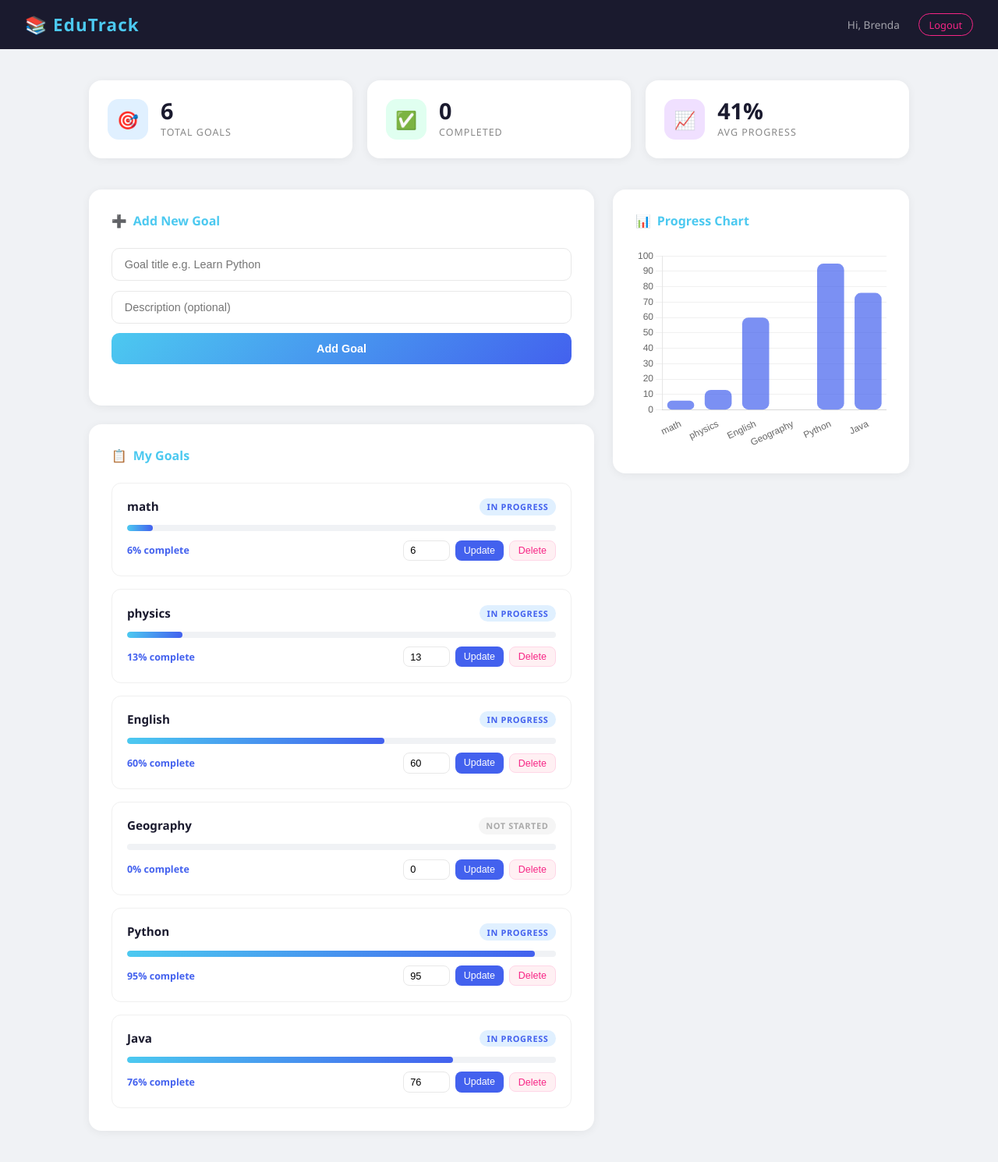
After one commit to iradukundabrenda/EduTrack, a Flask app: page /goals/ in a window 1280 px wide. The commit adds this page. Shown: the whole page at 78% size. Run offline with Flask 3, Linux system fonts and the light colour scheme; a user stored in the database is signed in.

Commit message:
deploy edutrack

```diff
--- a/app/__init__.py
+++ b/app/__init__.py
@@ -15,7 +15,7 @@ def create_app():
     from app.routes.goal_routes import goal_bp
 
     app.register_blueprint(main)
-    app.register_blueprint(goal_bp)
+    app.register_blueprint(goal_bp, url_prefix="/goals")
 
     login_manager = LoginManager()
     login_manager.login_view = 'main.login'  # <-- This must match Blueprint name + function
--- /dev/null
+++ b/app/templates/goals.html
@@ -0,0 +1,284 @@
+<!DOCTYPE html>
+<html lang="en">
+<head>
+  <meta charset="UTF-8" />
+  <meta name="viewport" content="width=device-width, initial-scale=1.0"/>
+  <title>EduTrack — Dashboard</title>
+  <script src="https://cdn.jsdelivr.net/npm/chart.js"></script>
+  <style>
+    * { box-sizing: border-box; margin: 0; padding: 0; }
+    body { font-family: 'Segoe UI', sans-serif; background: #f0f2f5; color: #1a1a2e; }
+
+    /* NAV */
+    nav {
+      background: #1a1a2e;
+      padding: 1rem 2rem;
+      display: flex;
+      justify-content: space-between;
+      align-items: center;
+    }
+    .nav-logo { color: #4cc9f0; font-size: 1.4rem; font-weight: 700; letter-spacing: 0.05em; }
+    .nav-user { color: rgba(255,255,255,0.6); font-size: 0.85rem; }
+    .nav-logout { color: #f72585; font-size: 0.8rem; text-decoration: none; margin-left: 1.5rem; border: 1px solid #f72585; padding: 0.3rem 0.8rem; border-radius: 20px; transition: all 0.2s; }
+    .nav-logout:hover { background: #f72585; color: white; }
+
+    /* LAYOUT */
+    .container { max-width: 1100px; margin: 0 auto; padding: 2.5rem 1.5rem; }
+
+    /* STATS ROW */
+    .stats { display: grid; grid-template-columns: repeat(3, 1fr); gap: 1.2rem; margin-bottom: 2.5rem; }
+    .stat-card {
+      background: white;
+      border-radius: 16px;
+      padding: 1.5rem;
+      display: flex;
+      align-items: center;
+      gap: 1rem;
+      box-shadow: 0 2px 12px rgba(0,0,0,0.06);
+    }
+    .stat-icon { width: 52px; height: 52px; border-radius: 14px; display: flex; align-items: center; justify-content: center; font-size: 1.4rem; flex-shrink: 0; }
+    .stat-icon.blue { background: #e0f0ff; }
+    .stat-icon.green { background: #e0fff0; }
+    .stat-icon.purple { background: #f0e0ff; }
+    .stat-num { font-size: 1.8rem; font-weight: 700; color: #1a1a2e; line-height: 1; }
+    .stat-label { font-size: 0.78rem; color: #888; margin-top: 0.3rem; text-transform: uppercase; letter-spacing: 0.08em; }
+
+    /* MAIN GRID */
+    .main-grid { display: grid; grid-template-columns: 1fr 380px; gap: 1.5rem; }
+
+    /* CARD */
+    .card { background: white; border-radius: 16px; padding: 1.8rem; box-shadow: 0 2px 12px rgba(0,0,0,0.06); }
+    .card-title { font-size: 1rem; font-weight: 600; color: #1a1a2e; margin-bottom: 1.5rem; display: flex; align-items: center; gap: 0.5rem; }
+    .card-title span { color: #4cc9f0; }
+
+    /* ADD GOAL FORM */
+    .add-form { display: flex; flex-direction: column; gap: 0.8rem; margin-bottom: 1.5rem; }
+    .add-form input {
+      padding: 0.75rem 1rem;
+      border: 1.5px solid #e8e8e8;
+      border-radius: 10px;
+      font-size: 0.9rem;
+      transition: border 0.2s;
+      outline: none;
+    }
+    .add-form input:focus { border-color: #4cc9f0; }
+    .btn-add {
+      padding: 0.75rem;
+      background: linear-gradient(135deg, #4cc9f0, #4361ee);
+      color: white;
+      border: none;
+      border-radius: 10px;
+      font-size: 0.9rem;
+      font-weight: 600;
+      cursor: pointer;
+      transition: opacity 0.2s;
+    }
+    .btn-add:hover { opacity: 0.88; }
+
+    /* GOAL CARDS */
+    .goal-list { display: flex; flex-direction: column; gap: 1rem; }
+    .goal-card {
+      border: 1.5px solid #f0f0f0;
+      border-radius: 12px;
+      padding: 1.2rem;
+      transition: border 0.2s, box-shadow 0.2s;
+    }
+    .goal-card:hover { border-color: #4cc9f0; box-shadow: 0 4px 16px rgba(76,201,240,0.1); }
+    .goal-header { display: flex; justify-content: space-between; align-items: flex-start; margin-bottom: 0.8rem; }
+    .goal-title { font-weight: 600; font-size: 0.95rem; color: #1a1a2e; }
+    .goal-desc { font-size: 0.78rem; color: #aaa; margin-top: 0.2rem; }
+    .goal-actions { display: flex; gap: 0.4rem; }
+    .progress-bar-wrap { background: #f0f2f5; border-radius: 999px; height: 8px; margin-bottom: 0.7rem; overflow: hidden; }
+    .progress-bar-fill { height: 100%; border-radius: 999px; background: linear-gradient(90deg, #4cc9f0, #4361ee); transition: width 0.4s; }
+    .goal-footer { display: flex; justify-content: space-between; align-items: center; }
+    .progress-pct { font-size: 0.78rem; font-weight: 600; color: #4361ee; }
+    .update-form { display: flex; align-items: center; gap: 0.4rem; }
+    .update-form input {
+      width: 60px;
+      padding: 0.3rem 0.5rem;
+      border: 1.5px solid #e8e8e8;
+      border-radius: 8px;
+      font-size: 0.8rem;
+      outline: none;
+    }
+    .btn-update {
+      padding: 0.3rem 0.7rem;
+      background: #4361ee;
+      color: white;
+      border: none;
+      border-radius: 8px;
+      font-size: 0.78rem;
+      cursor: pointer;
+    }
+    .btn-delete {
+      padding: 0.3rem 0.7rem;
+      background: #fff0f3;
+      color: #f72585;
+      border: 1px solid #ffd6e7;
+      border-radius: 8px;
+      font-size: 0.78rem;
+      cursor: pointer;
+    }
+    .empty { text-align: center; color: #bbb; padding: 2rem; font-size: 0.9rem; }
+
+    /* CHART CARD */
+    .chart-wrap { position: relative; height: 260px; }
+
+    /* BADGE */
+    .badge {
+      display: inline-block;
+      padding: 0.2rem 0.6rem;
+      border-radius: 999px;
+      font-size: 0.68rem;
+      font-weight: 600;
+      text-transform: uppercase;
+      letter-spacing: 0.06em;
+    }
+    .badge.done { background: #e0fff0; color: #00b894; }
+    .badge.progress { background: #e0f0ff; color: #4361ee; }
+    .badge.notstarted { background: #f5f5f5; color: #aaa; }
+
+    @media (max-width: 768px) {
+      .main-grid { grid-template-columns: 1fr; }
+      .stats { grid-template-columns: 1fr; }
+    }
+  </style>
+</head>
+<body>
+
+<nav>
+  <div class="nav-logo">📚 EduTrack</div>
+  <div style="display:flex;align-items:center;">
+    <span class="nav-user">Hi, {{ current_user.name }}</span>
+    <a href="{{ url_for('main.logout') }}" class="nav-logout">Logout</a>
+  </div>
+</nav>
+
+<div class="container">
+
+  <!-- STATS -->
+  <div class="stats">
+    <div class="stat-card">
+      <div class="stat-icon blue">🎯</div>
+      <div>
+        <div class="stat-num">{{ goals|length }}</div>
+        <div class="stat-label">Total Goals</div>
+      </div>
+    </div>
+    <div class="stat-card">
+      <div class="stat-icon green">✅</div>
+      <div>
+        <div class="stat-num">{{ goals|selectattr('progress', 'equalto', 100)|list|length }}</div>
+        <div class="stat-label">Completed</div>
+      </div>
+    </div>
+    <div class="stat-card">
+      <div class="stat-icon purple">📈</div>
+      <div>
+        <div class="stat-num">{{ ((goals|sum(attribute='progress') / goals|length) if goals else 0)|int }}%</div>
+        <div class="stat-label">Avg Progress</div>
+      </div>
+    </div>
+  </div>
+
+  <div class="main-grid">
+
+    <!-- LEFT: GOALS -->
+    <div>
+      <div class="card" style="margin-bottom:1.5rem;">
+        <div class="card-title">➕ <span>Add New Goal</span></div>
+        <form action="{{ url_for('goals.add_goal') }}" method="POST" class="add-form">
+          <input type="text" name="title" placeholder="Goal title e.g. Learn Python" required />
+          <input type="text" name="description" placeholder="Description (optional)" />
+          <button type="submit" class="btn-add">Add Goal</button>
+        </form>
+      </div>
+
+      <div class="card">
+        <div class="card-title">📋 <span>My Goals</span></div>
+        <div class="goal-list">
+          {% if goals %}
+            {% for g in goals %}
+            <div class="goal-card">
+              <div class="goal-header">
+                <div>
+                  <div class="goal-title">{{ g.title }}</div>
+                  {% if g.description %}<div class="goal-desc">{{ g.description }}</div>{% endif %}
+                </div>
+                <span class="badge {% if g.progress == 100 %}done{% elif g.progress > 0 %}progress{% else %}notstarted{% endif %}">
+                  {% if g.progress == 100 %}Done{% elif g.progress > 0 %}In Progress{% else %}Not Started{% endif %}
+                </span>
+              </div>
+              <div class="progress-bar-wrap">
+                <div class="progress-bar-fill" style="width: {{ g.progress }}%"></div>
+              </div>
+              <div class="goal-footer">
+                <span class="progress-pct">{{ g.progress }}% complete</span>
+                <div class="update-form" style="display:flex;gap:0.4rem;align-items:center;">
+                  <form action="{{ url_for('goals.update_goal', goal_id=g.id) }}" method="POST" style="display:flex;gap:0.4rem;">
+                    <input type="number" name="progress" value="{{ g.progress }}" min="0" max="100" />
+                    <button type="submit" class="btn-update">Update</button>
+                  </form>
+                  <form action="{{ url_for('goals.delete_goal', goal_id=g.id) }}" method="POST">
+                    <button type="submit" class="btn-delete">Delete</button>
+                  </form>
+                </div>
+              </div>
+            </div>
+            {% endfor %}
+          {% else %}
+            <div class="empty">No goals yet — add your first one above! 🚀</div>
+          {% endif %}
+        </div>
+      </div>
+    </div>
+
+    <!-- RIGHT: CHART -->
+    <div>
+      <div class="card">
+        <div class="card-title">📊 <span>Progress Chart</span></div>
+        <div class="chart-wrap">
+          <canvas id="chart"></canvas>
+        </div>
+      </div>
+    </div>
+
+  </div>
+</div>
+
+<script>
+fetch("{{ url_for('goals.goals_data') }}")
+  .then(res => res.json())
+  .then(data => {
+    const ctx = document.getElementById('chart').getContext('2d');
+    new Chart(ctx, {
+      type: 'bar',
+      data: {
+        labels: data.map(d => d.title),
+        datasets: [{
+          label: 'Progress %',
+          data: data.map(d => d.progress),
+          backgroundColor: data.map(d =>
+            d.progress === 100 ? 'rgba(0,184,148,0.7)' :
+            d.progress > 0 ? 'rgba(67,97,238,0.7)' :
+            'rgba(200,200,200,0.5)'
+          ),
+          borderRadius: 8,
+          borderSkipped: false,
+        }]
+      },
+      options: {
+        responsive: true,
+        maintainAspectRatio: false,
+        plugins: { legend: { display: false } },
+        scales: {
+          y: { beginAtZero: true, max: 100, grid: { color: '#f0f0f0' } },
+          x: { grid: { display: false } }
+        }
+      }
+    });
+  });
+</script>
+
+</body>
+</html>
```
Also changed, not shown: app/routes/__init__.py (+32 -2 lines), app/templates/login.html (+116 -75 lines), templates/home.html (added, +40 -0 lines), templates/login.html (added, +30 -0 lines), instance/users.db.
